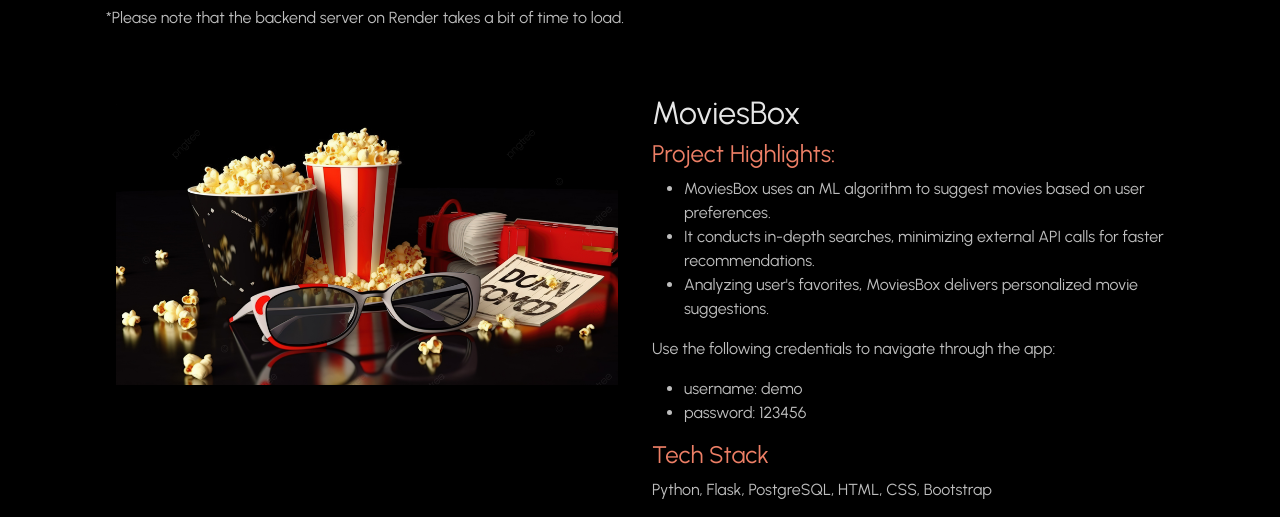
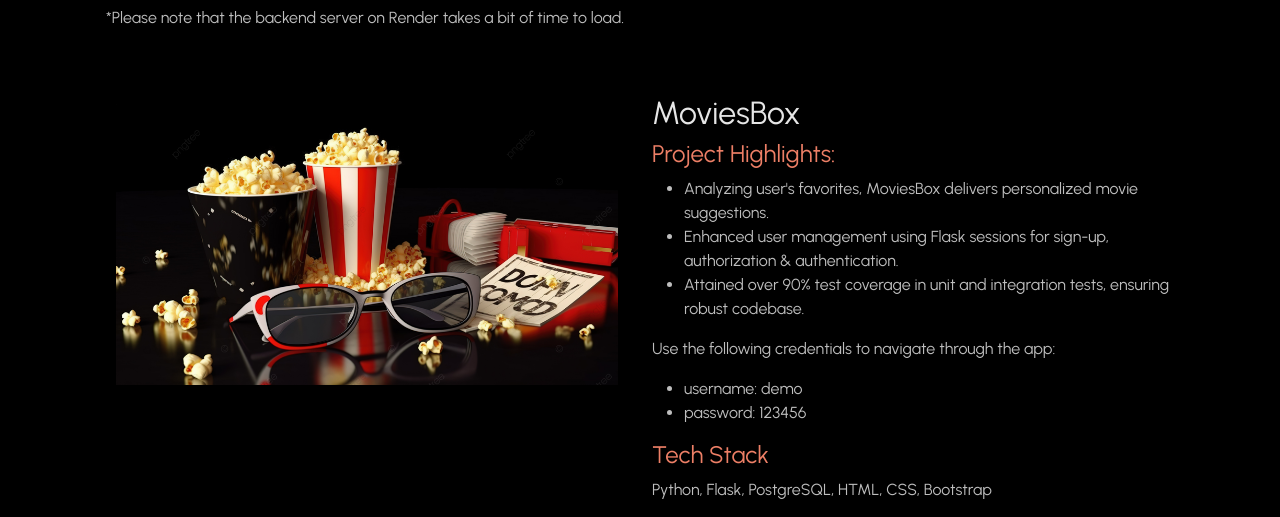
Before and after one commit to hesamshayegan/portfolio, a Flask app: page /homepage in a window 1280 px wide. Shown: the part 1145-1662 px from the top of the page. Run offline with Flask 3, Linux system fonts and the light colour scheme; some libraries are stand-ins or nearby versions; some web fonts are replaced.

Commit message:
changed MoviesBox highlights

```diff
--- a/templates/homepage.html
+++ b/templates/homepage.html
@@ -92,9 +92,9 @@
             <h2> MoviesBox </h2>
             <h3> Project Highlights: </h3>
             <ul>
-                <li>MoviesBox uses an ML algorithm to suggest movies based on user preferences.</li>
-                <li>It conducts in-depth searches, minimizing external API calls for faster recommendations.</li>
                 <li>Analyzing user's favorites, MoviesBox delivers personalized movie suggestions.</li>
+                <li>Enhanced user management using Flask sessions for sign-up, authorization & authentication.</li>
+                <li>Attained over 90% test coverage in unit and integration tests, ensuring robust codebase.</li>
             </ul>
 
                 <p> Use the following credentials to navigate through the app: </p>
```
